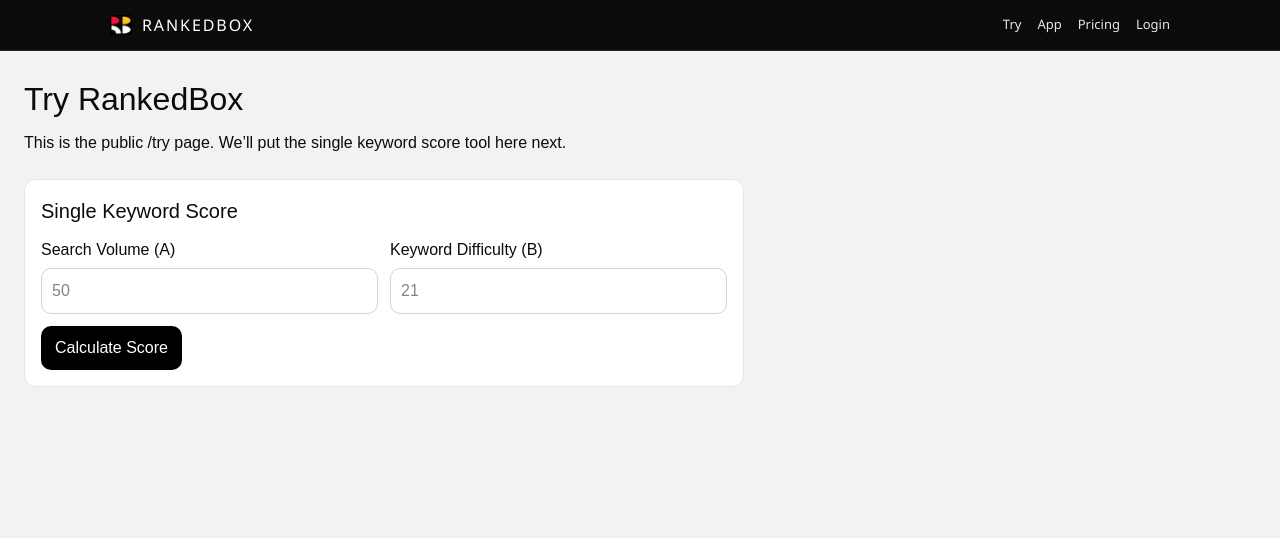
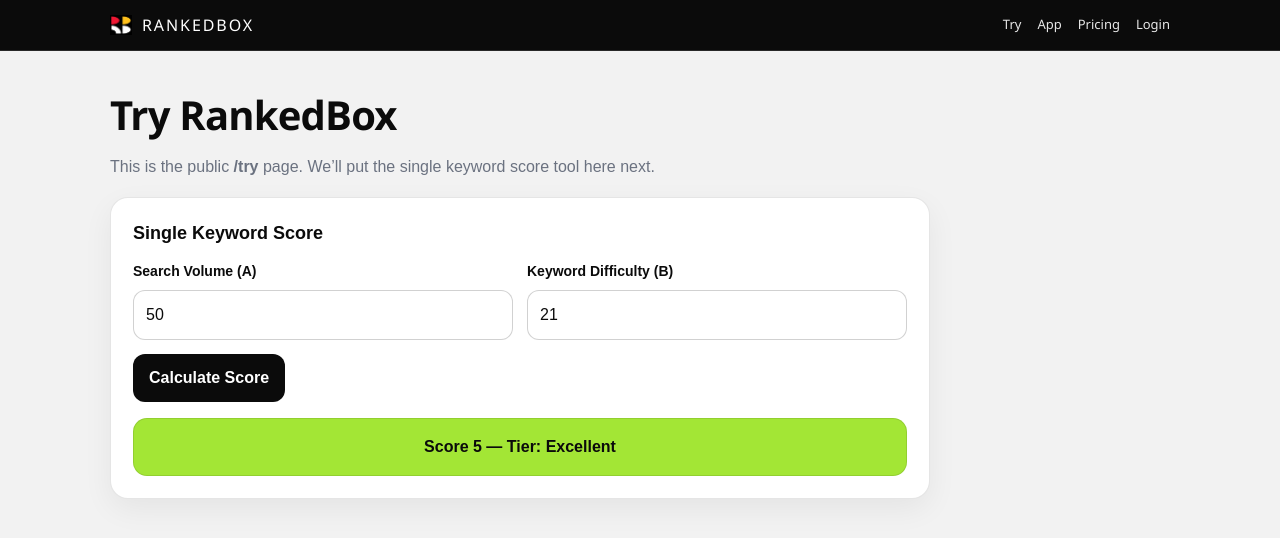
Before and after one commit to growthghost/kwapp, a Next.js app in the folder web/: page /try in a window 1280 px wide. Both pictures are taken after a click on the button "Calculate Score". Shown: the top 538 px of the page. Built offline with nearby package versions, Linux system fonts and the light colour scheme.

Commit message:
TryPage.js_Update to match Global.css

```diff
--- a/web/src/app/try/page.js
+++ b/web/src/app/try/page.js
@@ -1,65 +1,134 @@
+// web/src/app/try/page.js
+"use client";
+
+import { useMemo, useState } from "react";
+
+const LABEL_MAP = {
+  6: "Elite",
+  5: "Excellent",
+  4: "Good",
+  3: "Fair",
+  2: "Low",
+  1: "Very Low",
+  0: "Not rated",
+};
+
+const COLOR_MAP = {
+  6: "#2ecc71",
+  5: "#a3e635",
+  4: "#facc15",
+  3: "#fb923c",
+  2: "#f87171",
+  1: "#ef4444",
+  0: "#9ca3af",
+};
+
+function clamp(n, min, max) {
+  return Math.max(min, Math.min(max, n));
+}
+
+function calcScore(volume, kd) {
+  const v = Number.isFinite(volume) ? volume : 0;
+  const k = Number.isFinite(kd) ? kd : 100;
+
+  let s = 0;
+
+  if (v >= 10) s += 1;
+  if (v >= 50) s += 1;
+  if (v >= 200) s += 1;
+
+  if (k <= 60) s += 1;
+  if (k <= 40) s += 1;
+  if (k <= 25) s += 1;
+
+  return clamp(s, 0, 6);
+}
+
 export default function TryPage() {
+  const [volume, setVolume] = useState(50);
+  const [kd, setKd] = useState(21);
+  const [score, setScore] = useState(null);
+
+  const tier = useMemo(() => {
+    if (score === null) return null;
+    return LABEL_MAP[score] ?? "Not rated";
+  }, [score]);
+
+  const barColor = useMemo(() => {
+    if (score === null) return "#9ca3af";
+    return COLOR_MAP[score] ?? "#9ca3af";
+  }, [score]);
+
   return (
-    <main style={{ padding: 24 }}>
-      <h1 style={{ fontSize: 32, marginBottom: 8 }}>Try RankedBox</h1>
-      <p style={{ marginBottom: 24 }}>
-        This is the public /try page. We’ll put the single keyword score tool here next.
+    <main className="rb-container">
+      <h1 className="rb-title">Try RankedBox</h1>
+
+      <p className="rb-subtitle">
+        This is the public <strong>/try</strong> page. We’ll put the single keyword
+        score tool here next.
       </p>
+
+      <div className="rb-card" style={{ marginTop: 18, maxWidth: 820 }}>
+        <div style={{ fontSize: 18, fontWeight: 700, marginBottom: 14 }}>
+          Single Keyword Score
+        </div>
 
         <div
           style={{
-          background: "#ffffff",
-          border: "1px solid #e5e7eb",
-          borderRadius: 12,
-          padding: 16,
-          maxWidth: 720,
+            display: "grid",
+            gridTemplateColumns: "1fr 1fr",
+            gap: 14,
           }}
         >
-        <h2 style={{ fontSize: 20, marginBottom: 12 }}>Single Keyword Score</h2>
-
-        <div style={{ display: "flex", gap: 12, marginBottom: 12 }}>
-          <div style={{ flex: 1 }}>
-            <label style={{ display: "block", marginBottom: 6 }}>Search Volume (A)</label>
+          <div>
+            <label className="rb-label">Search Volume (A)</label>
             <input
+              className="rb-input"
               type="number"
-              placeholder="50"
-              style={{
-                width: "100%",
-                padding: 10,
-                borderRadius: 10,
-                border: "1px solid #d1d5db",
-              }}
+              min="0"
+              value={volume}
+              onChange={(e) => setVolume(parseInt(e.target.value || "0", 10))}
             />
           </div>
 
-          <div style={{ flex: 1 }}>
-            <label style={{ display: "block", marginBottom: 6 }}>Keyword Difficulty (B)</label>
+          <div>
+            <label className="rb-label">Keyword Difficulty (B)</label>
             <input
+              className="rb-input"
               type="number"
-              placeholder="21"
-              style={{
-                width: "100%",
-                padding: 10,
-                borderRadius: 10,
-                border: "1px solid #d1d5db",
-              }}
+              min="0"
+              value={kd}
+              onChange={(e) => setKd(parseInt(e.target.value || "0", 10))}
             />
           </div>
         </div>
 
+        <div style={{ marginTop: 14 }}>
           <button
-          style={{
-            background: "#000000",
-            color: "#ffffff",
-            padding: "10px 14px",
-            borderRadius: 10,
-            border: "none",
-            cursor: "pointer",
-          }}
+            className="rb-btn"
+            onClick={() => setScore(calcScore(Number(volume), Number(kd)))}
           >
             Calculate Score
           </button>
         </div>
+
+        {score !== null && (
+          <div
+            style={{
+              marginTop: 16,
+              borderRadius: 14,
+              padding: 16,
+              textAlign: "center",
+              fontWeight: 700,
+              background: barColor,
+              color: "#0B0B0B",
+              border: "1px solid rgba(0,0,0,0.10)",
+            }}
+          >
+            Score {score} — Tier: {tier}
+          </div>
+        )}
+      </div>
     </main>
   );
 }
```
Lines whose indentation alone changed are shown as unchanged.
